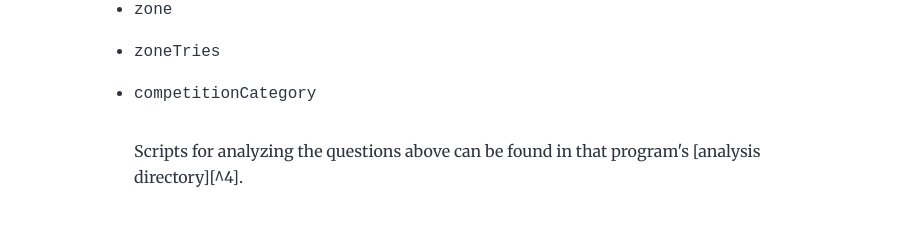
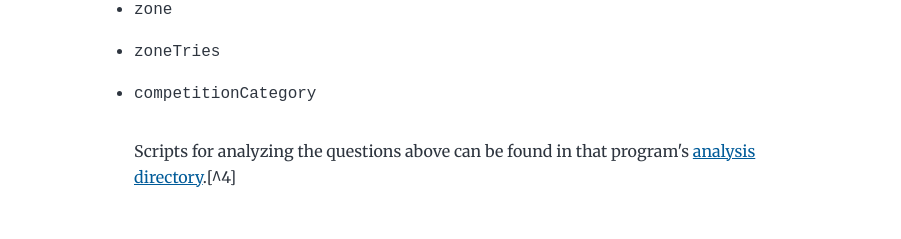
Before and after one commit to jisantuc/jisantuc.github.io, a Gatsby site: page /Let-Janja-Garnbret-cook/Let-Janja-Garnbret-cook/ in a window 1280 px wide. Shown: the part 3460-3699 px from the top of the page, without its empty margins (190-1091 px from the left). Built offline with nearby package versions, Linux system fonts and the light colour scheme; Gatsby itself is replaced by a stand-in of ours.

Commit message:
Fix footnote 4

```diff
--- a/content/blog/Let-Janja-Garnbret-cook/Let-Janja-Garnbret-cook.md
+++ b/content/blog/Let-Janja-Garnbret-cook/Let-Janja-Garnbret-cook.md
@@ -103,7 +103,7 @@ individual seasons. For each season, I have a CSV with:
 - `zoneTries`
 - `competitionCategory`
 
-Scripts for analyzing the questions above can be found in that program's [analysis directory][^4].
+Scripts for analyzing the questions above can be found in that program's [analysis directory].[^4]
 
 ### Route-setting goals: progression and difficulty
 
```
